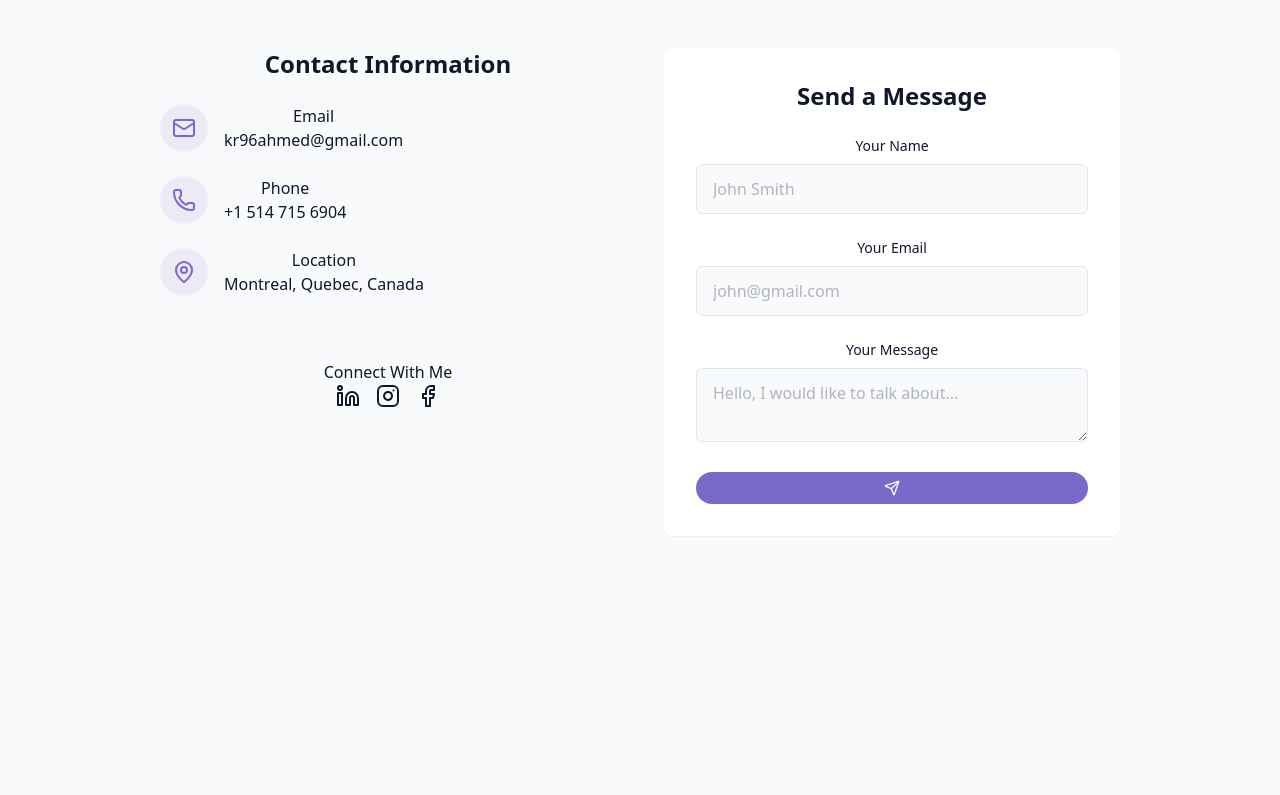
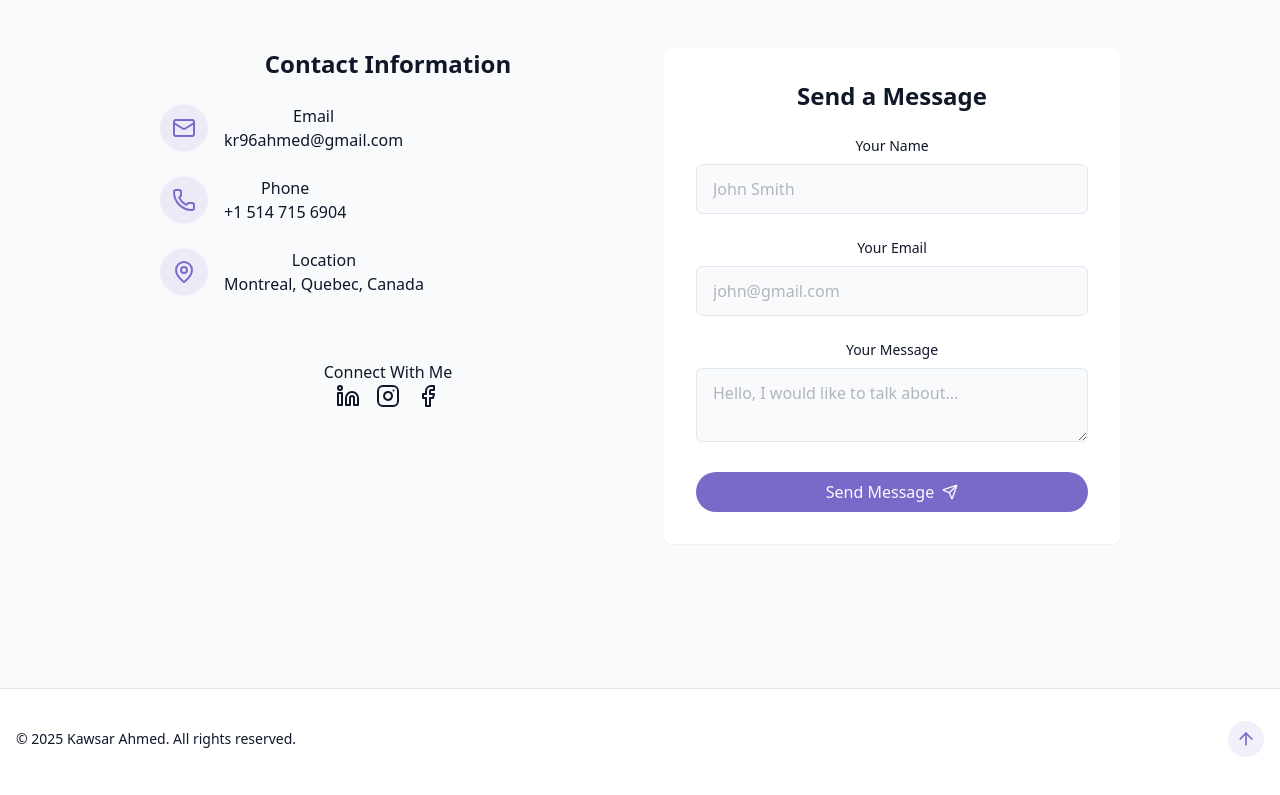
Before and after one commit to kawsar96/portfolio, a React (Vite) app: page / in a window 1280 px wide. Shown: the part 6256-7051 px from the top of the page. Before the commit the page ends 6888 px from the top, so only its background shows below. Built offline with nearby package versions, Linux system fonts and the light colour scheme.

Commit message:
added footer

```diff
--- a/src/components/ContactSection.jsx
+++ b/src/components/ContactSection.jsx
@@ -151,6 +151,7 @@
                   "cosmic-button w-full flex items-center justify-center gap-2"
                 )}
               >
+                Send Message
                 <Send size={16} />
               </button>
             </form>
--- /dev/null
+++ b/src/components/Footer.jsx
@@ -0,0 +1,18 @@
+import { ArrowUp } from "lucide-react";
+
+export const Footer = () => {
+  return (
+    <footer className="py-12 px-4 bg-card relative border-t border-border mt-12 pt-8 flex flex-wrap justify-between items-center">
+      <p className="text-sm text-muted-foreground">
+        {" "}
+        &copy; {new Date().getFullYear()} Kawsar Ahmed. All rights reserved.
+      </p>
+      <a
+        href="#hero"
+        className="p-2 rounded-full bg-primary/10 hover:bg-primary/20 text-primary transition-colors"
+      >
+        <ArrowUp size={20} />
+      </a>
+    </footer>
+  );
+};
--- a/src/pages/Home.jsx
+++ b/src/pages/Home.jsx
@@ -3,6 +3,7 @@
 import { AboutSection } from "../components/AboutSection";
 import { ContactSection } from "../components/ContactSection";
 import { ExperienceSection } from "../components/ExperienceSection";
+import { Footer } from "../components/Footer";
 import { HeroSection } from "../components/HeroSection";
 import { ProjectsSection } from "../components/ProjectsSection";
 import { SkillsSection } from "../components/SkillsSection";
@@ -28,6 +29,7 @@
         <SkillsSection />
         <ProjectsSection />
         <ContactSection />
+        <Footer />
       </main>
 
       {/* Footer */}
```
